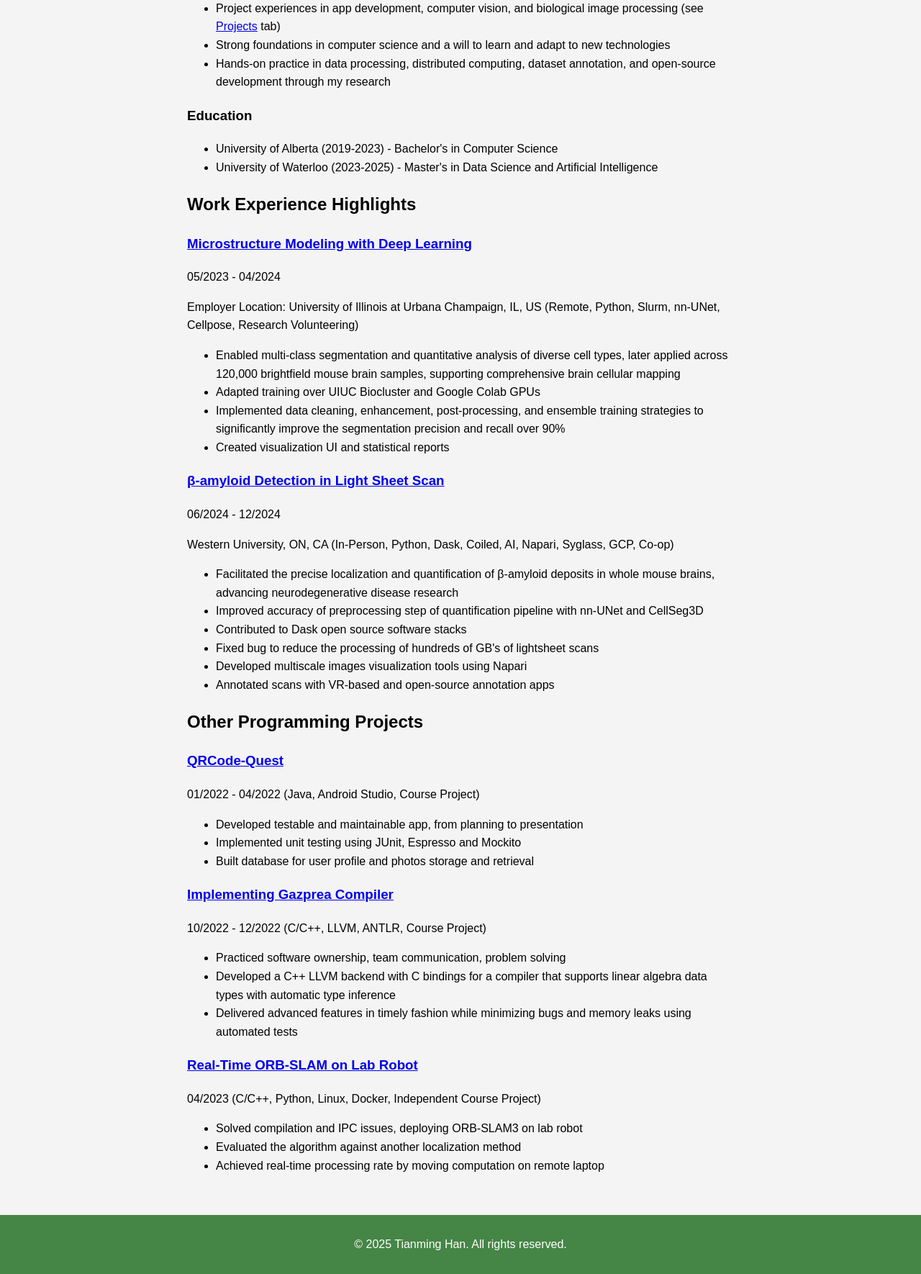
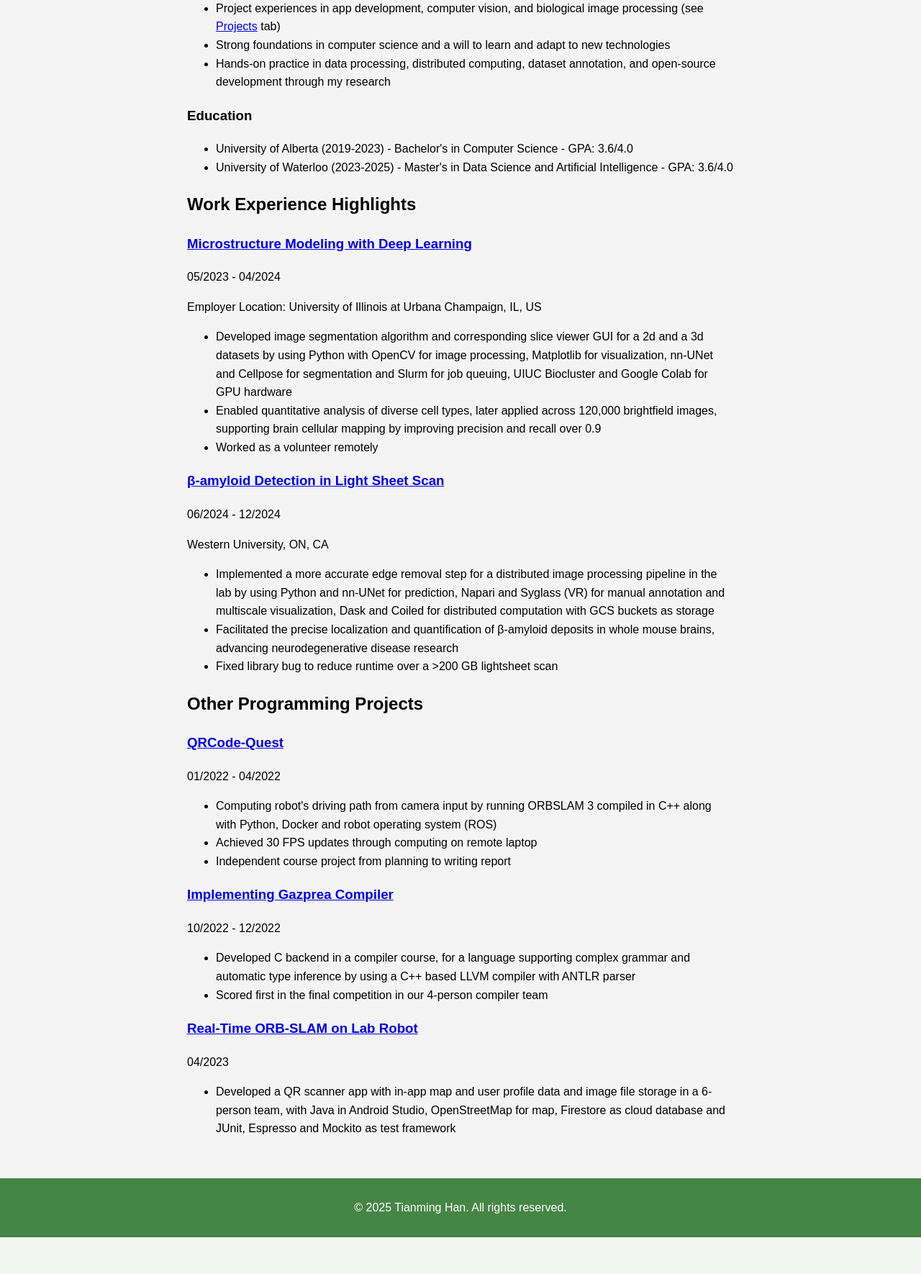
Before and after one commit to Karl5766/SoftwareDeveloperPortfolio, a Django app: template templates/index.html in a window 1280 px wide. Shown: the part 435-2205 px from the top of the page at 72% size. After the commit the page ends 2154 px from the top, so only its background shows below. Run offline with Django 3.2, Linux system fonts and the light colour scheme; the template is opened without the code that fills it, so the values that code supplies are empty.

Commit message:
update projects

```diff
--- a/templates/index.html
+++ b/templates/index.html
@@ -15,8 +15,8 @@
         </ul>
         <h3>Education</h3>
         <ul>
-            <li>University of Alberta (2019-2023) - Bachelor's in Computer Science</li>
-            <li>University of Waterloo (2023-2025) - Master's in Data Science and Artificial Intelligence</li>
+            <li>University of Alberta (2019-2023) - Bachelor's in Computer Science - GPA: 3.6/4.0</li>
+            <li>University of Waterloo (2023-2025) - Master's in Data Science and Artificial Intelligence - GPA: 3.6/4.0</li>
         </ul>
 
         <h2>Work Experience Highlights</h2>
@@ -24,26 +24,22 @@
         <div class="project">
             <h3><a href="/SoftwareDeveloperPortfolio/projects/Cell_Segmentation_with_nn-UNet/">Microstructure Modeling with Deep Learning</a></h3>
             <p>05/2023 - 04/2024</p>
-            <p>Employer Location: University of Illinois at Urbana Champaign, IL, US (Remote, Python, Slurm, nn-UNet, Cellpose, Research Volunteering)</p>
+            <p>Employer Location: University of Illinois at Urbana Champaign, IL, US</p>
             <ul>
-                <li>Enabled multi-class segmentation and quantitative analysis of diverse cell types, later applied across 120,000 brightfield mouse brain samples, supporting comprehensive brain cellular mapping</li>
-                <li>Adapted training over UIUC Biocluster and Google Colab GPUs</li>
-                <li>Implemented data cleaning, enhancement, post-processing, and ensemble training strategies to significantly improve the segmentation precision and recall over 90%</li>
-                <li>Created visualization UI and statistical reports</li>
+                <li>Developed image segmentation algorithm and corresponding slice viewer GUI for a 2d and a 3d datasets by using Python with OpenCV for image processing, Matplotlib for visualization, nn-UNet and Cellpose for segmentation and Slurm for job queuing, UIUC Biocluster and Google Colab for GPU hardware</li>
+                <li>Enabled quantitative analysis of diverse cell types, later applied across 120,000 brightfield images, supporting brain cellular mapping by improving precision and recall over 0.9</li>
+                <li>Worked as a volunteer remotely</li>
             </ul>
         </div>
 
         <div class="project">
             <h3><a href="/SoftwareDeveloperPortfolio/projects/beta_amyloid_Detection_in_Lightsheet_Scan/">β-amyloid Detection in Light Sheet Scan</a></h3>
             <p>06/2024 - 12/2024</p>
-            <p>Western University, ON, CA (In-Person, Python, Dask, Coiled, AI, Napari, Syglass, GCP, Co-op)</p>
+            <p>Western University, ON, CA</p>
             <ul>
+                <li>Implemented a more accurate edge removal step for a distributed image processing pipeline in the lab by using Python and nn-UNet for prediction, Napari and Syglass (VR) for manual annotation and multiscale visualization, Dask and Coiled for distributed computation with GCS buckets as storage</li>
                 <li>Facilitated the precise localization and quantification of β-amyloid deposits in whole mouse brains, advancing neurodegenerative disease research</li>
-                <li>Improved accuracy of preprocessing step of quantification pipeline with nn-UNet and CellSeg3D</li>
-                <li>Contributed to Dask open source software stacks</li>
-                <li>Fixed bug to reduce the processing of hundreds of GB's of lightsheet scans</li>
-                <li>Developed multiscale images visualization tools using Napari</li>
-                <li>Annotated scans with VR-based and open-source annotation apps</li>
+                <li>Fixed library bug to reduce runtime over a >200 GB lightsheet scan</li>
             </ul>
         </div>
 
@@ -51,31 +47,28 @@
 
         <div class="project">
             <h3><a href="/SoftwareDeveloperPortfolio/projects/QR_Code_Scavenge_in_Android/">QRCode-Quest</a></h3>
-            <p>01/2022 - 04/2022 (Java, Android Studio, Course Project)</p>
+            <p>01/2022 - 04/2022</p>
             <ul>
-                <li>Developed testable and maintainable app, from planning to presentation</li>
-                <li>Implemented unit testing using JUnit, Espresso and Mockito</li>
-                <li>Built database for user profile and photos storage and retrieval</li>
+                <li>Computing robot's driving path from camera input by running ORBSLAM 3 compiled in C++ along with Python, Docker and robot operating system (ROS)</li>
+                <li>Achieved 30 FPS updates through computing on remote laptop</li>
+                <li>Independent course project from planning to writing report</li>
             </ul>
         </div>
 
         <div class="project">
             <h3><a href="/SoftwareDeveloperPortfolio/projects/Gazprea_Compiler/">Implementing Gazprea Compiler</a></h3>
-            <p>10/2022 - 12/2022 (C/C++, LLVM, ANTLR, Course Project)</p>
+            <p>10/2022 - 12/2022</p>
             <ul>
-                <li>Practiced software ownership, team communication, problem solving</li>
-                <li>Developed a C++ LLVM backend with C bindings for a compiler that supports linear algebra data types with automatic type inference</li>
-                <li>Delivered advanced features in timely fashion while minimizing bugs and memory leaks using automated tests</li>
+                <li>Developed C backend in a compiler course, for a language supporting complex grammar and automatic type inference by using a C++ based LLVM compiler with ANTLR parser</li>
+                <li>Scored first in the final competition in our 4-person compiler team</li>
             </ul>
         </div>
 
         <div class="project">
             <h3><a href="/SoftwareDeveloperPortfolio/projects/Running_ORB-SLAM_Algorithm_on_Robot_Car/">Real-Time ORB-SLAM on Lab Robot</a></h3>
-            <p>04/2023 (C/C++, Python, Linux, Docker, Independent Course Project)</p>
+            <p>04/2023</p>
             <ul>
-                <li>Solved compilation and IPC issues, deploying ORB-SLAM3 on lab robot</li>
-                <li>Evaluated the algorithm against another localization method</li>
-                <li>Achieved real-time processing rate by moving computation on remote laptop</li>
+                <li>Developed a QR scanner app with in-app map and user profile data and image file storage in a 6-person team, with Java in Android Studio, OpenStreetMap for map, Firestore as cloud database and JUnit, Espresso and Mockito as test framework</li>
             </ul>
         </div>
     </main>
```
Also changed, not shown: docs/index.html (+18 -25 lines).
